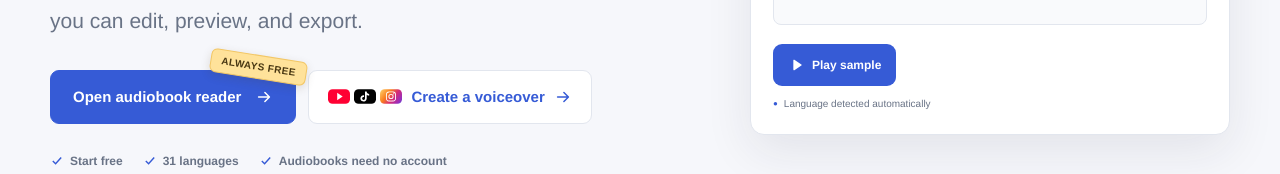
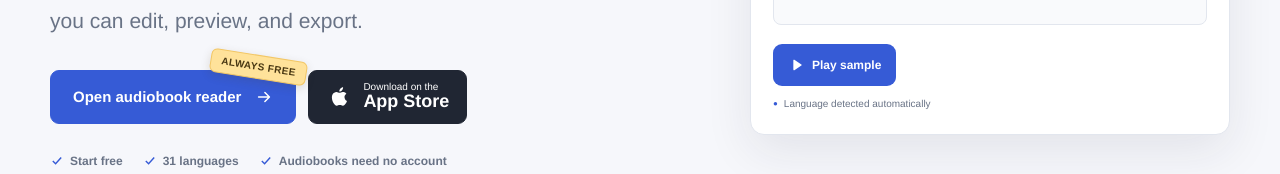
Before and after one commit to fatherGoose1/freereader-frontend, a Next.js app: page / in a window 1280 px wide. Shown: the part 429-603 px from the top of the page. Built offline with nearby package versions, Linux system fonts and the light colour scheme; no server answers.

Commit message:
feat: link landing page to VoiceReader on the App Store

```diff
--- a/app/(marketing)/page.tsx
+++ b/app/(marketing)/page.tsx
@@ -1,6 +1,7 @@
 import Link from "next/link";
 import CtaButton from "../components/CtaButton";
 import HeroDemo from "../components/HeroDemo";
+import AppStoreButton from "../components/AppStoreButton";
 import { SPEECH_LANGUAGES } from "../languages";
 
 const formats = ["EPUB", "PDF", "DOCX", "TXT", "HTML", "Markdown"];
@@ -21,46 +22,6 @@ function CheckIcon() {
   );
 }
 
-function YouTubeIcon() {
-  return (
-    <svg className="platform-icon" viewBox="0 0 24 18" aria-hidden="true">
-      <rect y="1" width="24" height="16" rx="5" fill="#ff0033" />
-      <path d="m10 5 6 4-6 4V5Z" fill="#fff" />
-    </svg>
-  );
-}
-
-function TikTokIcon() {
-  return (
-    <svg className="platform-icon" viewBox="0 0 24 18" aria-hidden="true">
-      <rect y="1" width="24" height="16" rx="5" fill="#010101" />
-      <g transform="translate(6.27 3.5) scale(0.458)">
-        <path fill="#fff" d="M12.53.02C13.84 0 15.14.01 16.44 0c.08 1.53.63 3.09 1.75 4.17 1.12 1.11 2.7 1.62 4.24 1.79v4.03c-1.44-.05-2.89-.35-4.2-.97-.57-.26-1.1-.59-1.62-.93-.01 2.92.01 5.84-.02 8.75-.08 1.4-.54 2.79-1.35 3.94-1.31 1.92-3.58 3.17-5.91 3.21-1.43.08-2.86-.31-4.08-1.03-2.02-1.19-3.44-3.37-3.65-5.71-.02-.5-.03-1-.01-1.49.18-1.9 1.12-3.72 2.58-4.96 1.66-1.44 3.98-2.13 6.15-1.72.02 1.48-.04 2.96-.04 4.44-.99-.32-2.15-.23-3.02.37-.63.41-1.11 1.04-1.36 1.75-.21.51-.15 1.07-.14 1.61.24 1.64 1.82 3.02 3.5 2.87 1.12-.01 2.19-.66 2.77-1.61.19-.33.4-.67.41-1.06.1-1.79.06-3.57.07-5.36.01-4.03-.01-8.05.02-12.07z" />
-      </g>
-    </svg>
-  );
-}
-
-function InstagramIcon({ gradientId }: { gradientId: string }) {
-  return (
-    <svg className="platform-icon" viewBox="0 0 24 18" aria-hidden="true">
-      <defs>
-        <linearGradient id={gradientId} x1="0" y1="0" x2="24" y2="18" gradientUnits="userSpaceOnUse">
-          <stop offset="0" stopColor="#feda75" />
-          <stop offset="0.35" stopColor="#fa7e1e" />
-          <stop offset="0.6" stopColor="#d62976" />
-          <stop offset="0.85" stopColor="#962fbf" />
-          <stop offset="1" stopColor="#4f5bd5" />
-        </linearGradient>
-      </defs>
-      <rect y="1" width="24" height="16" rx="5" fill={`url(#${gradientId})`} />
-      <g transform="translate(6.5 3.5) scale(0.458)">
-        <path fill="#fff" d="M12 2.163c3.204 0 3.584.012 4.85.07 3.252.148 4.771 1.691 4.919 4.919.058 1.265.069 1.645.069 4.849 0 3.205-.012 3.584-.069 4.849-.149 3.225-1.664 4.771-4.919 4.919-1.266.058-1.644.07-4.85.07-3.204 0-3.584-.012-4.849-.07-3.26-.149-4.771-1.699-4.919-4.92-.058-1.265-.07-1.644-.07-4.849 0-3.204.013-3.583.07-4.849.149-3.227 1.664-4.771 4.919-4.919 1.266-.057 1.645-.069 4.849-.069zM12 0C8.741 0 8.333.014 7.053.072 2.695.272.273 2.69.073 7.052.014 8.333 0 8.741 0 12c0 3.259.014 3.668.072 4.948.2 4.358 2.618 6.78 6.98 6.98C8.333 23.986 8.741 24 12 24c3.259 0 3.668-.014 4.948-.072 4.354-.2 6.782-2.618 6.979-6.98.059-1.28.073-1.689.073-4.948 0-3.259-.014-3.667-.072-4.947-.196-4.354-2.617-6.78-6.979-6.98C15.668.014 15.259 0 12 0zm0 5.838a6.162 6.162 0 100 12.324 6.162 6.162 0 000-12.324zM12 16a4 4 0 110-8 4 4 0 010 8zm6.406-11.845a1.44 1.44 0 100 2.881 1.44 1.44 0 000-2.881z" />
-      </g>
-    </svg>
-  );
-}
-
 export default function Home() {
   return (
     <main className="landing">
@@ -75,9 +36,7 @@ export default function Home() {
             </p>
             <div className="hero-actions">
               <Link className="button audiobook-cta" href="/reader/audiobooks">Open audiobook reader <ArrowIcon /><span className="always-free-badge">Always free</span></Link>
-              <Link className="secondary-link" href="/narration">
-                <span className="platform-icons"><YouTubeIcon /><TikTokIcon /><InstagramIcon gradientId="ig-hero" /></span> Create a voiceover <ArrowIcon />
-              </Link>
+              <AppStoreButton />
             </div>
             <div className="hero-assurances" aria-label="FreeReader product highlights">
               <span><CheckIcon /> Start free</span>
@@ -230,12 +189,12 @@ export default function Home() {
         <div className="wrap final-cta-inner">
           <span className="eyebrow">Ready when you are</span>
           <h2>Give your words a voice.</h2>
-          <p>Listen to books for free, or start a video script with one free hour of narration each month.</p>
+          <p>Listen to books for free in your browser or take VoiceReader with you on iPhone.</p>
           <div className="final-actions">
             <Link className="button" href="/reader/audiobooks">Start listening <ArrowIcon /></Link>
-            <Link className="secondary-link" href="/narration"><span className="platform-icons"><YouTubeIcon /><TikTokIcon /><InstagramIcon gradientId="ig-cta" /></span> Create a voiceover <ArrowIcon /></Link>
+            <AppStoreButton />
           </div>
-          <small>Only video voiceovers use a monthly audio allowance.</small>
+          <small>Download VoiceReader from the App Store.</small>
         </div>
       </section>
     </main>
--- /dev/null
+++ b/app/components/AppStoreButton.tsx
@@ -0,0 +1,12 @@
+const APP_STORE_URL = "https://apps.apple.com/app/voicereader-text-to-speech/id6808351587";
+
+export default function AppStoreButton() {
+  return (
+    <a className="app-store-button" href={APP_STORE_URL} target="_blank" rel="noopener noreferrer" aria-label="Download VoiceReader on the App Store">
+      <svg viewBox="0 0 24 24" fill="currentColor" aria-hidden="true">
+        <path d="M16.36 12.73c-.02-2.07 1.69-3.08 1.77-3.13-.97-1.4-2.46-1.6-2.98-1.61-1.27-.14-2.5.75-3.15.75-.64 0-1.64-.73-2.7-.71-1.38.02-2.66.81-3.37 2.03-1.44 2.49-.37 6.18 1.03 8.2.7.99 1.52 2.09 2.61 2.05 1.04-.04 1.44-.67 2.7-.67s1.62.67 2.72.65c1.13-.02 1.84-1.02 2.54-2.01.8-1.14 1.12-2.25 1.14-2.3-.02-.01-2.19-.84-2.21-3.35ZM14.32 6.43c.58-.7.97-1.68.86-2.65-.83.03-1.84.55-2.44 1.25-.53.62-1 1.61-.88 2.57.93.07 1.88-.48 2.46-1.17Z" />
+      </svg>
+      <span><small>Download on the</small><strong>App Store</strong></span>
+    </a>
+  );
+}
--- a/app/globals.css
+++ b/app/globals.css
@@ -179,8 +179,13 @@ h3 { margin: 0; font-size: 19px; line-height: 1.25; letter-spacing: -.025em; }
 .secondary-link { display: inline-flex; align-items: center; gap: 9px; min-height: 54px; padding: 14px 19px; color: var(--forest); background: #fff; border: 1px solid var(--line); border-radius: 9px; font-size: 15px; font-weight: 700; text-decoration: none; }
 .secondary-link:hover { background: #f1f4fc; border-color: #b9c8ef; }
 .secondary-link svg { width: 18px; fill: none; stroke: currentColor; stroke-linecap: round; stroke-linejoin: round; stroke-width: 1.7; }
-.secondary-link .platform-icon { width: 22px; height: 17px; flex: none; stroke: none; }
-.platform-icons { display: inline-flex; align-items: center; gap: 4px; }
+.app-store-button { display: inline-flex; align-items: center; gap: 10px; min-height: 54px; padding: 8px 17px; color: #fff; background: #202633; border: 1px solid #202633; border-radius: 9px; text-align: left; text-decoration: none; }
+.app-store-button:hover { background: #343e50; }
+.app-store-button:focus-visible { outline: 3px solid #8ba7ff; outline-offset: 3px; }
+.app-store-button svg { width: 27px; height: 27px; flex: none; }
+.app-store-button span { display: flex; flex-direction: column; line-height: 1.1; }
+.app-store-button small { font-size: 10px; font-weight: 500; }
+.app-store-button strong { font-size: 18px; font-weight: 650; }
 .hero-assurances {
   display: flex;
   flex-wrap: wrap;
```
Also changed, not shown: 1 other file (tests, documents, lock files or other folders).
